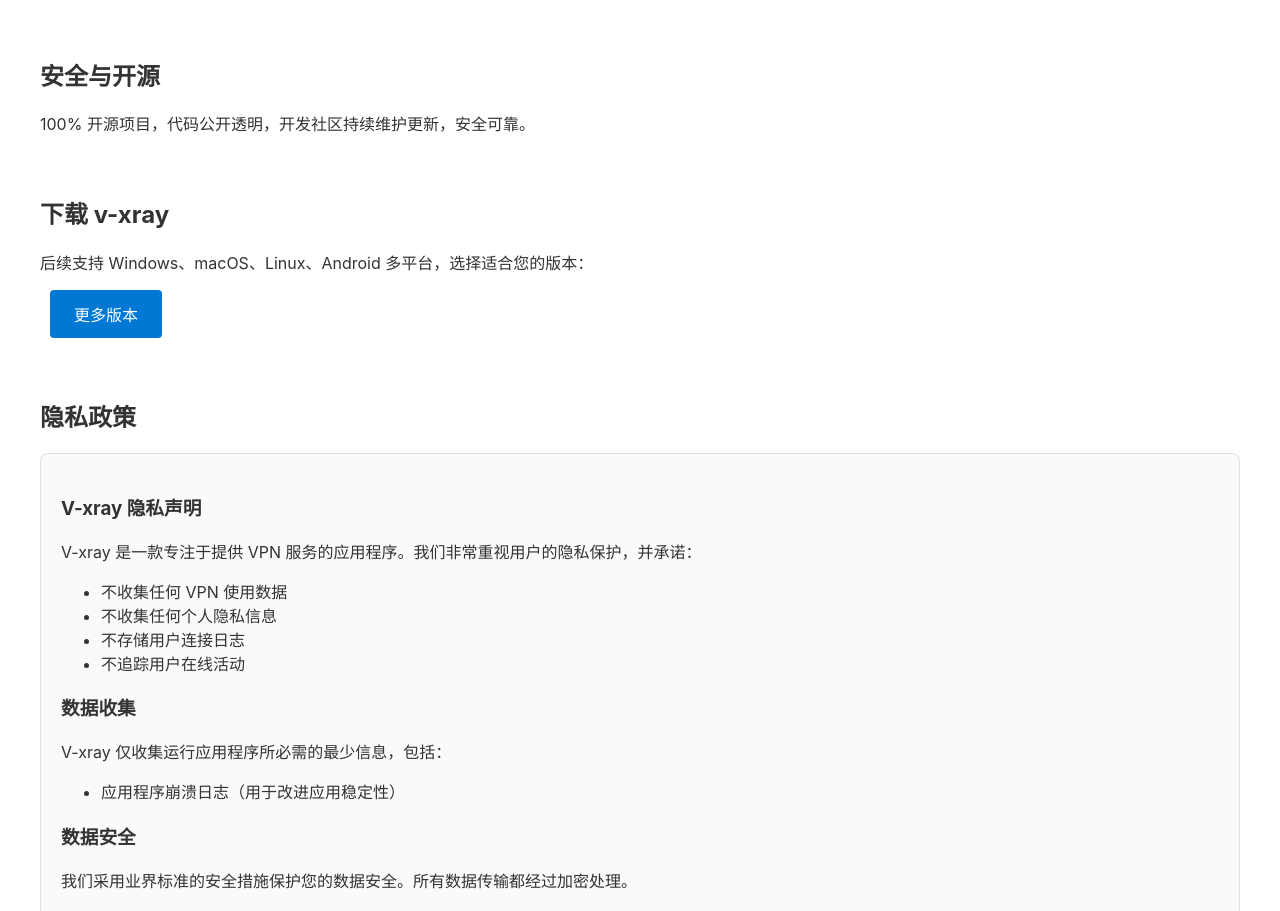
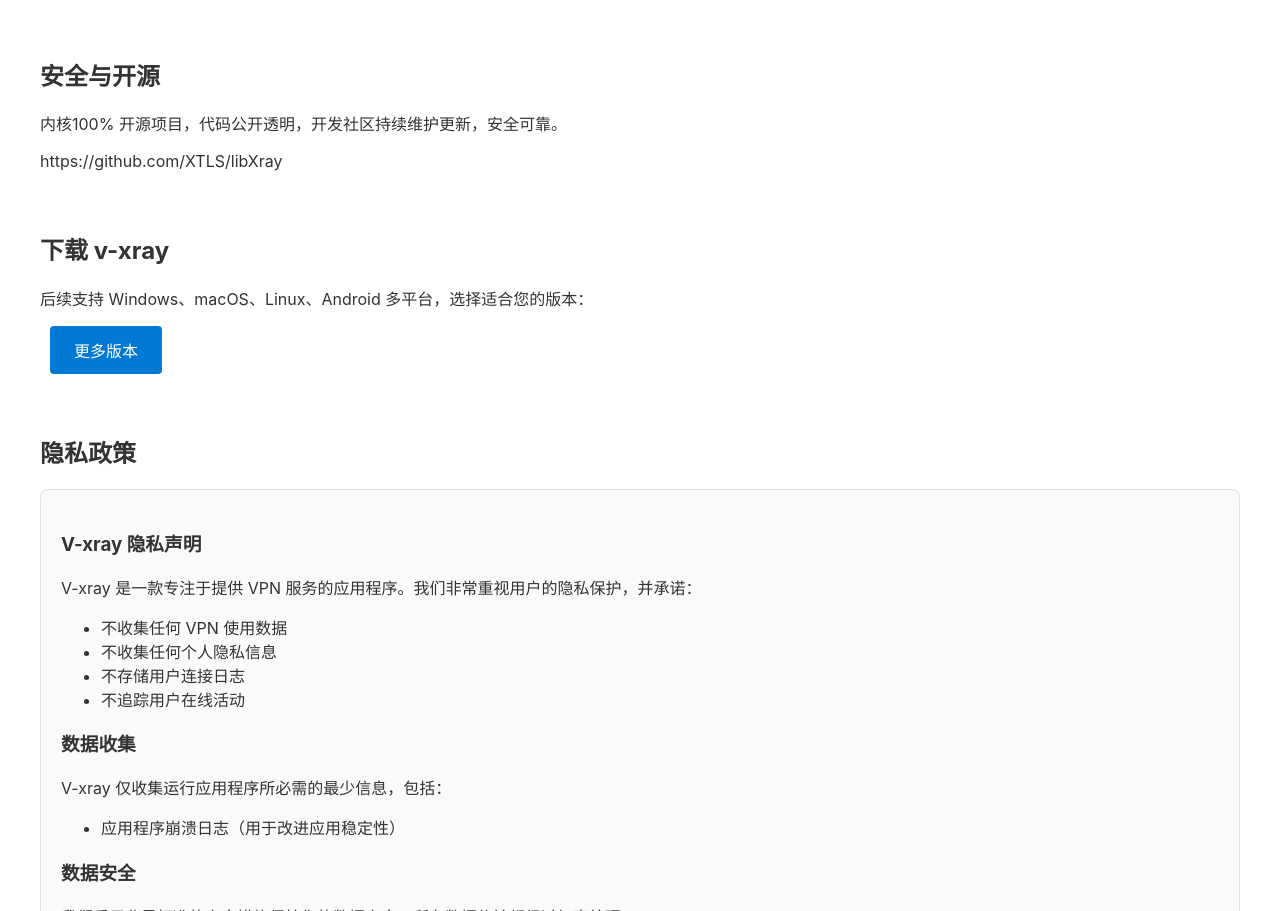
Before and after one commit to wbcloudgroup/x-v2ray, a plain HTML site: page index.html in a window 1280 px wide. Shown: the part 1146-2057 px from the top of the page. Drawn offline with Linux system fonts and the light colour scheme.

Commit message:
Add files via upload

```diff
--- a/index.html
+++ b/index.html
@@ -118,7 +118,8 @@
         </section>
         <section id="security">
             <h2>安全与开源</h2>
-            <p>100% 开源项目，代码公开透明，开发社区持续维护更新，安全可靠。</p>
+            <p>内核100% 开源项目，代码公开透明，开发社区持续维护更新，安全可靠。</p>
+            <p>https://github.com/XTLS/libXray</p>
         </section>
         <section id="download">
             <h2>下载 v-xray</h2>
```
